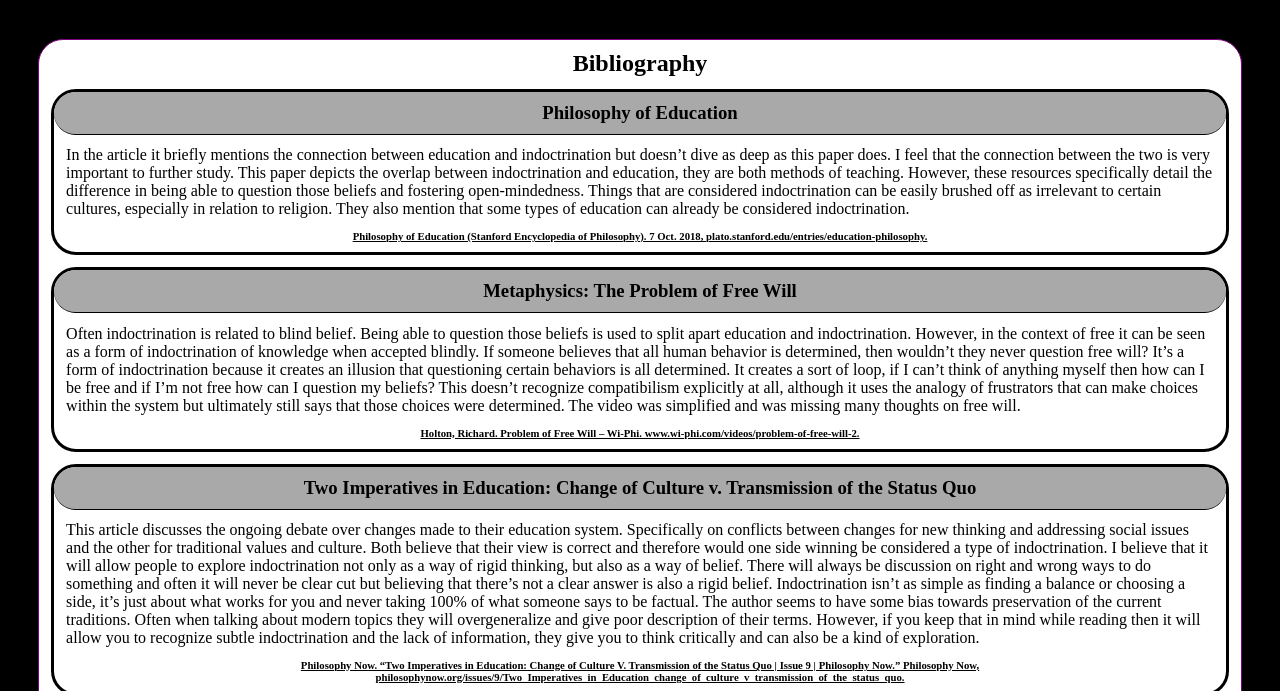
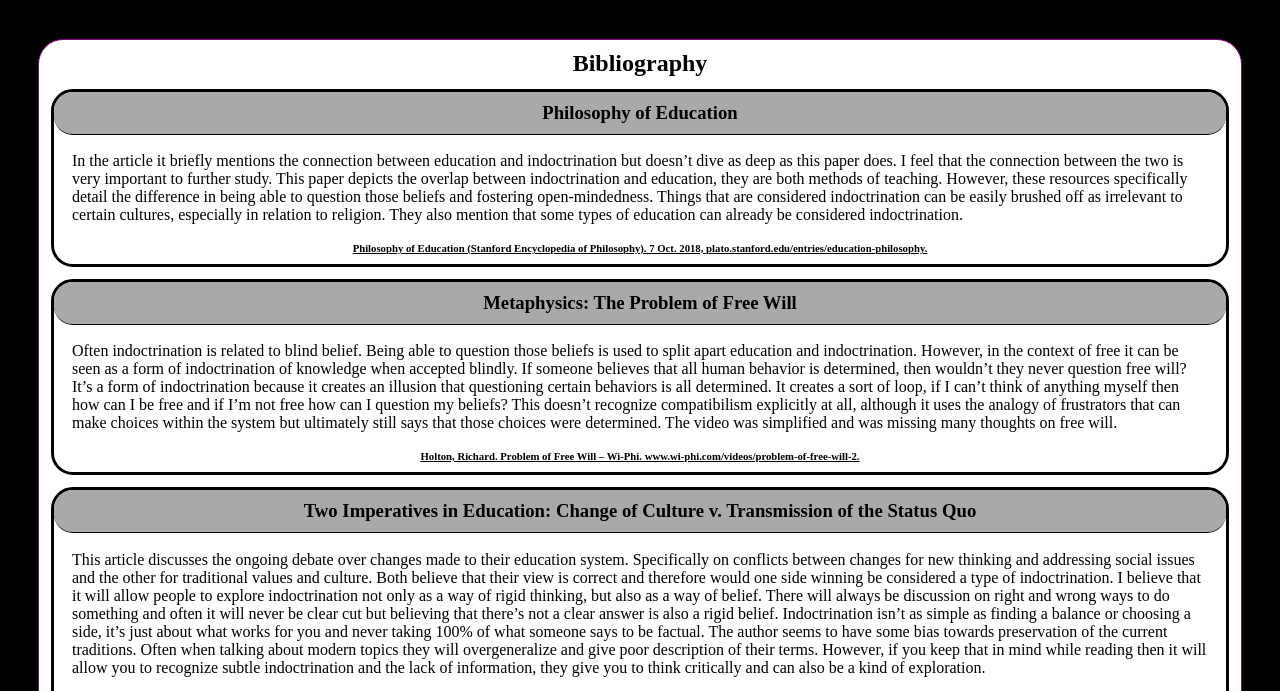
Before and after one commit to Pacifisity/Philosophy-Project, a plain HTML site: page index.html in a window 1280 px wide. Shown: the part 97-788 px from the top of the page. Drawn offline with Linux system fonts and the light colour scheme.

Commit message:
more miniature styling

```diff
--- a/styles.css
+++ b/styles.css
@@ -9,7 +9,7 @@ body {
 }
 
 p {
-  margin: 1%;
+  margin: 1.5%;
 }
 
 .card {
@@ -35,7 +35,7 @@ p {
 .resource,
 .paragraph {
   border: 3px solid black;
-  border-radius: 25px;
+  border-radius: 22px;
 
   margin: 1%;
 }
@@ -43,7 +43,7 @@ p {
 .article {
   background-color: darkgrey;
   border-bottom: 1px solid black;
-  border-radius: 22px;
+  border-radius: 19px;
 
   padding: 1%;
   margin: 0;
@@ -53,7 +53,7 @@ p {
 .paragraph h3 {
   background-color: darkgrey;
   border-bottom: 1px solid black;
-  border-radius: 22px;
+  border-radius: 19px;
 
   margin: 0;
   padding: 10px;
```
